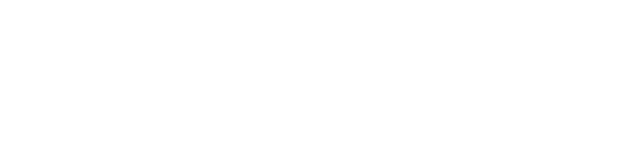
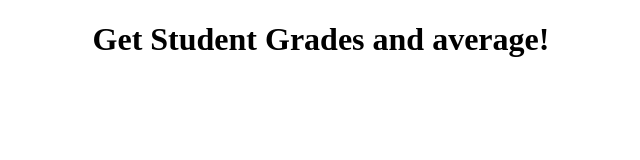
Before and after one commit to 1001hadi/second-SBA, a plain HTML site: page index.html in a window 1280 px wide. Shown: the whole page, without its empty margins (319-959 px from the left). Drawn offline with Linux system fonts and the light colour scheme.

Commit message:
css file linked

```diff
--- a/index.html
+++ b/index.html
@@ -3,8 +3,11 @@
   <head>
     <meta charset="UTF-8" />
     <meta name="viewport" content="width=device-width, initial-scale=1.0" />
+    <link rel="stylesheet" href="./style.css" />
     <script defer src="./app.js"></script>
     <title>SBA</title>
   </head>
-  <body></body>
+  <body>
+    <h1>Get Student Grades and average!</h1>
+  </body>
 </html>
--- a/style.css
+++ b/style.css
@@ -0,0 +1,3 @@
+body {
+  text-align: center;
+}
```
